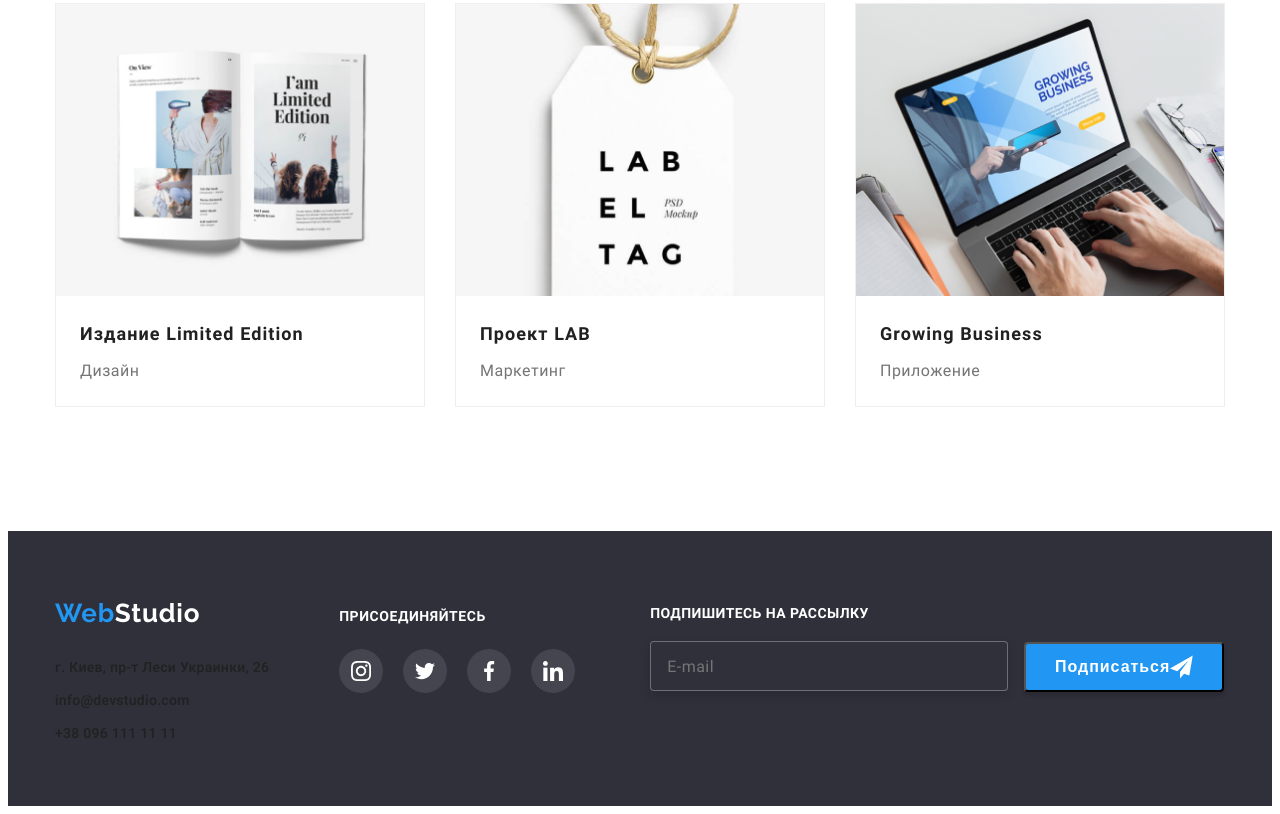
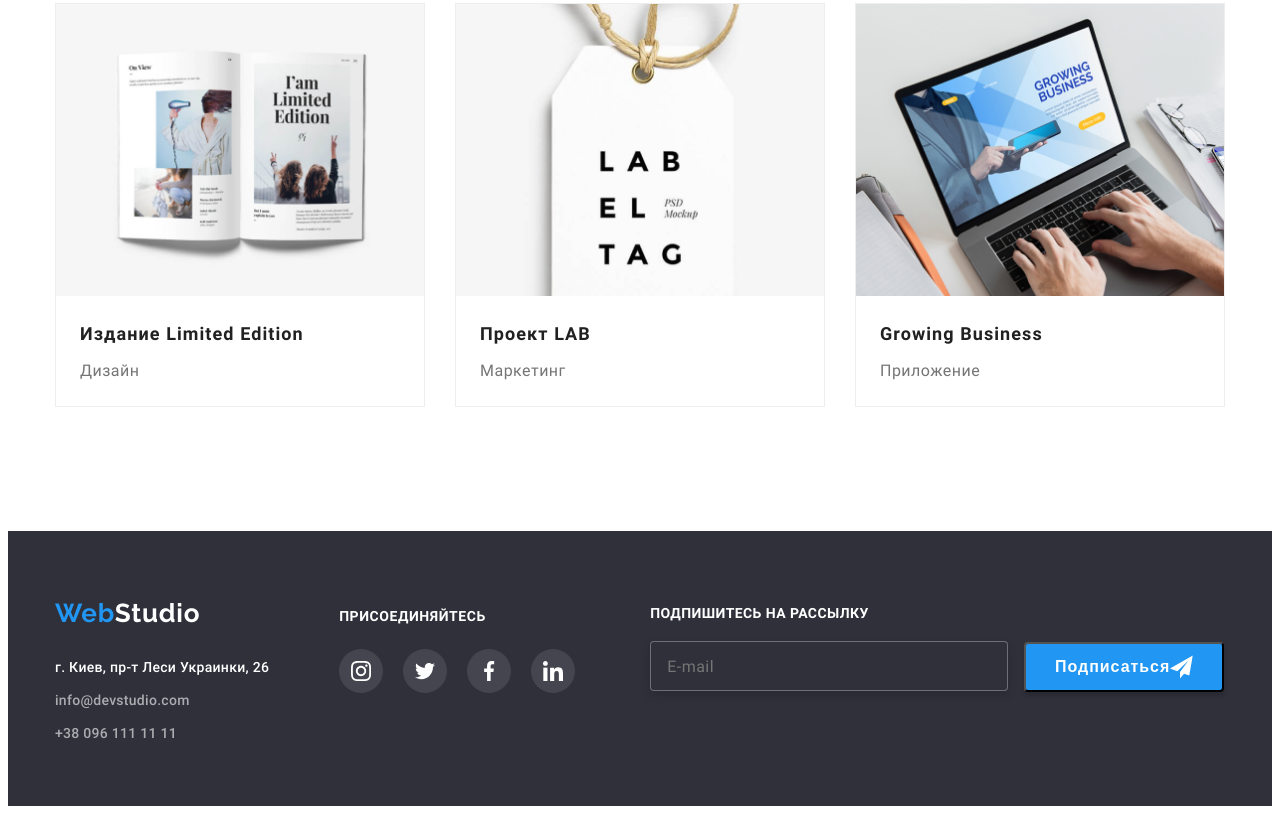
Before and after one commit to SerhiiSobchuk/goit-markup-hw-07, a plain HTML site: page portfolio.html in a window 1280 px wide. Shown: the part 1150-1964 px from the top of the page. Drawn offline with Linux system fonts and the light colour scheme.

Commit message:
add changes

```diff
--- a/sass/base/_common.scss
+++ b/sass/base/_common.scss
@@ -44,6 +44,7 @@
     justify-content: space-between;
     margin: 0;
     padding: 0;
+    color: $black;
 }
 
 .ul-all .menu-item:not(:last-child) {
@@ -57,7 +58,7 @@
     font-size: 14px;
     line-height: 1.142;
     letter-spacing: 0.02em;
-    color: $black;
+    color: inherit;
     text-decoration: none;
     transition: color 250ms cubic-bezier(0.4, 0, 0.2, 1);
 
--- a/sass/layouts/_contacts.scss
+++ b/sass/layouts/_contacts.scss
@@ -1,7 +1,7 @@
 .address-footer-main {
     display: flex;
     flex-direction: column;
-    color: $white;;
+    color: $white;
     font-weight: 400;
     font-size: 14px;
     font-style: normal;
```
Also changed, not shown: css/main.css, css/main.min.css, 2 other files.
